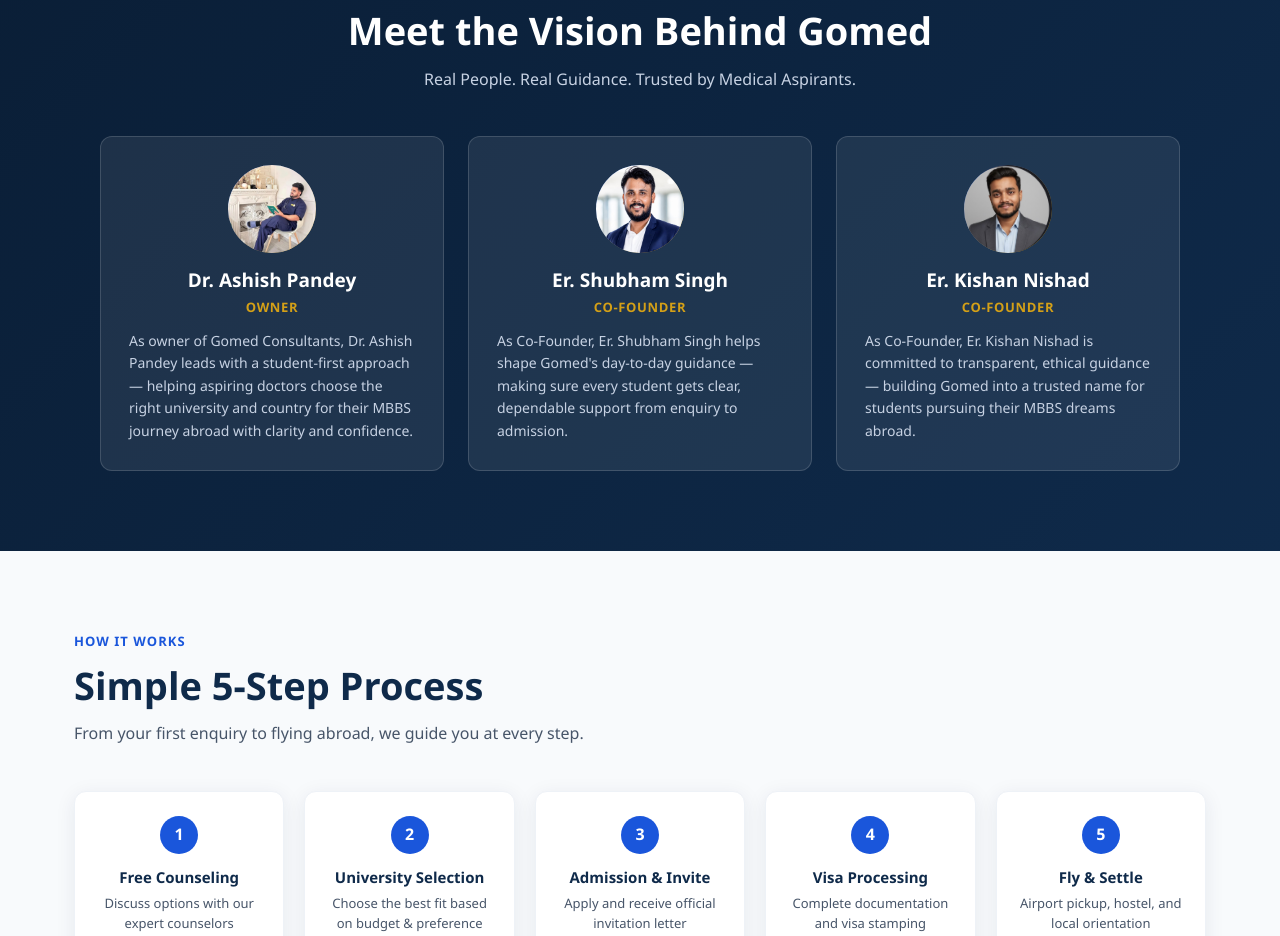
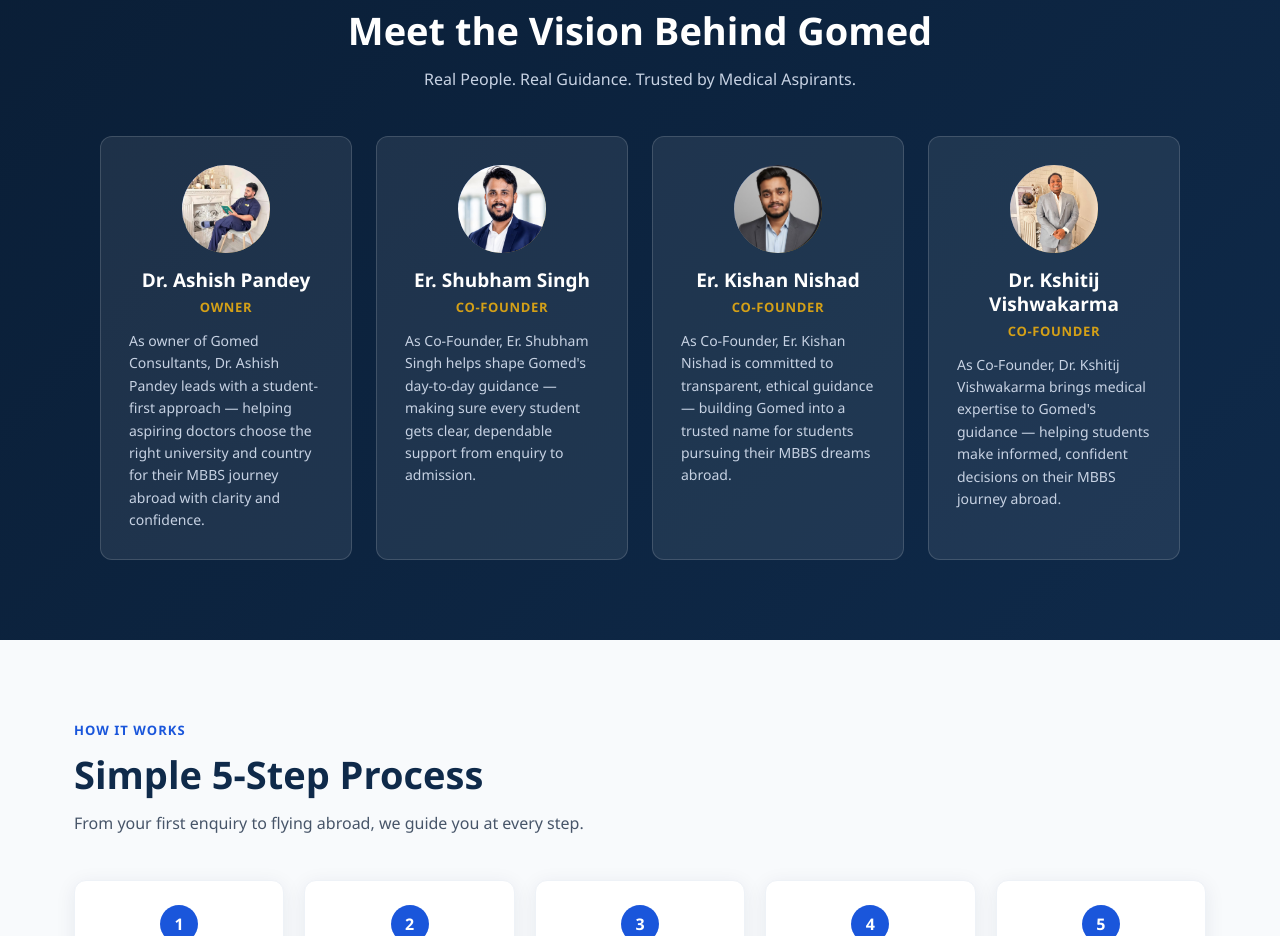
Before and after one commit to NISHAD1234/eduglobal-website, a plain HTML site: page index.html in a window 1280 px wide. Shown: the part 3103-4039 px from the top of the page. Drawn offline with nearby package versions, Linux system fonts and the light colour scheme.

Commit message:
add kshitij name

```diff
--- a/index.html
+++ b/index.html
@@ -281,6 +281,12 @@
         <div class="team-role">Co-Founder</div>
         <p>As Co-Founder, Er. Kishan Nishad is committed to transparent, ethical guidance — building Gomed into a trusted name for students pursuing their MBBS dreams abroad.</p>
       </div>
+      <div class="team-card">
+        <div class="team-avatar"><img src="assets/kshitij-vishwakarma.jpg" alt="Dr. Kshitij Vishwakarma"></div>
+        <h3>Dr. Kshitij Vishwakarma</h3>
+        <div class="team-role">Co-Founder</div>
+        <p>As Co-Founder, Dr. Kshitij Vishwakarma brings medical expertise to Gomed's guidance — helping students make informed, confident decisions on their MBBS journey abroad.</p>
+      </div>
 
     </div>
   </div>
--- a/style.css
+++ b/style.css
@@ -112,7 +112,7 @@
 
 /* TEAM */
 .team{background:linear-gradient(135deg,var(--navy-dark),var(--navy));color:#fff;}
-.team-grid{display:grid;grid-template-columns:repeat(3,1fr);gap:24px;max-width:1080px;margin:0 auto;}
+.team-grid{display:grid;grid-template-columns:repeat(auto-fit,minmax(220px,1fr));gap:24px;max-width:1080px;margin:0 auto;}
 .team-card{background:rgba(255,255,255,.08);border:1px solid rgba(255,255,255,.15);border-radius:var(--radius);padding:28px;text-align:center;}
 .team-avatar{width:88px;height:88px;border-radius:50%;background:linear-gradient(135deg,var(--blue),var(--gold));color:#fff;display:flex;align-items:center;justify-content:center;font-weight:800;font-size:28px;margin:0 auto 16px;overflow:hidden;}
 .team-avatar img{width:100%;height:100%;object-fit:cover;}
```
Also changed, not shown: 1 other file.
